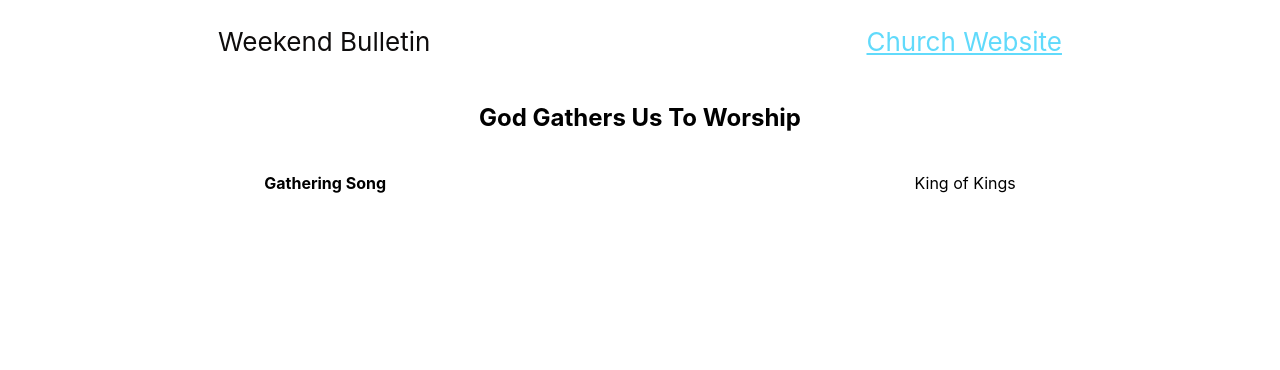
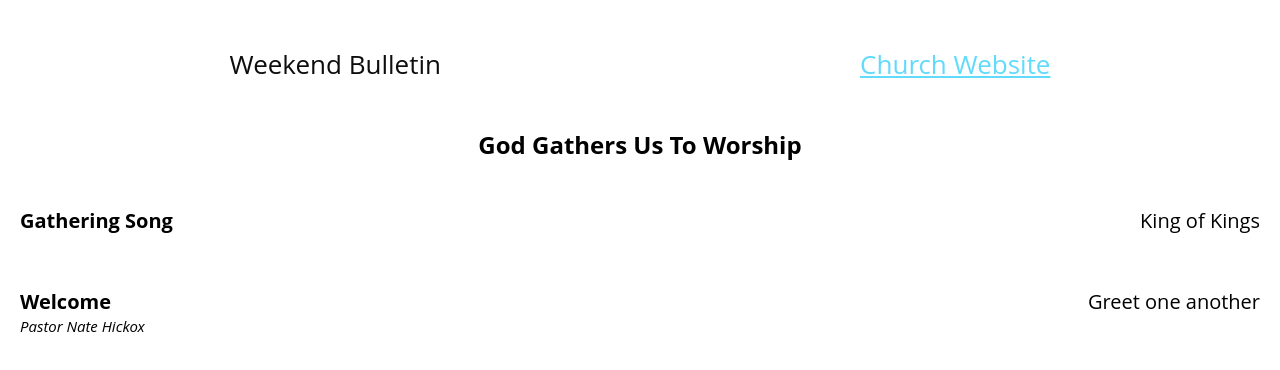
Before and after one commit to zzboncak/faith-covenant-bulletin, a React (Create React App) app: page / in a window 1280 px wide. Both pictures are taken after a click on the element "God Gathers Us To Worship". Shown: the top 370 px of the page. Built offline with nearby package versions, Linux system fonts and the light colour scheme.

Commit message:
added basic layout structure

```diff
--- a/src/App.css
+++ b/src/App.css
@@ -1,5 +1,7 @@
 .App {
   text-align: center;
+  font-family: "Open Sans", Arial, Helvetica, sans-serif;
+  padding: 20px;
 }
 
 .App-header {
--- a/src/components/section/Section.tsx
+++ b/src/components/section/Section.tsx
@@ -20,6 +20,7 @@ export const Section: React.FC<SectionProps> = ({
       key={i}
       title={subsection.title}
       subjects={subsection.subjects}
+      person={subsection.person}
     />
   ));
   return (
--- a/src/components/subject/Subject.css
+++ b/src/components/subject/Subject.css
@@ -1,3 +1,18 @@
 .subject-title {
+  text-align: right;
   grid-column: 2 / span 1;
 }
+
+.subject-content {
+  grid-column: 1 / span 2;
+  text-align: left;
+}
+
+.subject-content,
+.subject-title {
+  font-size: 20px;
+}
+
+.content-line {
+  padding-left: 10px;
+}
--- a/src/components/subject/Subject.tsx
+++ b/src/components/subject/Subject.tsx
@@ -1,13 +1,21 @@
 import React, { useState } from "react";
 import { SubjectProps } from "../../types";
+import "./Subject.css";
 
 export const Subject: React.FC<SubjectProps> = ({
   title,
-  content,
-  isExpandable
+  content
 }) => {
   const [isExpanded, setExpanded] = useState<boolean>(false);
-
+  const contentArray = content
+    ?.split(/\n/)
+    .map((entry) => entry.trim())
+    .map((entry, i) => (
+      <p key={`${title}-content-${i}`} className="content-line">
+        {entry}
+      </p>
+    ));
+  console.log("readableContent", contentArray);
   return (
     <>
       <p
@@ -17,12 +25,7 @@ export const Subject: React.FC<SubjectProps> = ({
         {title}
       </p>
       {content && isExpanded && (
-        <p
-          className="subject-content"
-          style={{ gridColumn: "1 / span 2" }}
-        >
-          {content}
-        </p>
+        <div className="subject-content">{contentArray}</div>
       )}
     </>
   );
--- a/src/components/subsection/Subsection.css
+++ b/src/components/subsection/Subsection.css
@@ -5,5 +5,18 @@
 }
 
 .subsection-title {
+  position: relative;
   grid-column: 1 / span 1;
 }
+
+.subsection-title {
+  font-size: 20px;
+  text-align: left;
+}
+
+.subsection-person {
+  position: absolute;
+  bottom: 5px;
+  font-size: 15px;
+  font-style: italic;
+}
--- a/src/components/subsection/Subsection.tsx
+++ b/src/components/subsection/Subsection.tsx
@@ -14,7 +14,9 @@ export const Subsection: React.FC<SubsectionProps> = ({
     <div className="subsection">
       <div className="subsection-title">
         <h4>{title}</h4>
-        {person && <p>{person}</p>}
+        {!!person && (
+          <span className="subsection-person">{person}</span>
+        )}
       </div>
       {subjects.map((subject, i) => (
         <Subject
--- a/src/testData.ts
+++ b/src/testData.ts
@@ -5,14 +5,33 @@ const subsection1: SubsectionProps = {
   subjects: [
     {
       title: "King of Kings",
-      isExpandable: false,
-      content:
-        "In the darkness we were waiting without hope without light. Till from Heaven You came running there was mercy in Your eyes. To fulfil the law and prophets to a virgin came the Word. From a throne of endless glory to a cradle in the dirt."
+      isExpandable: true,
+      content: `In the darkness we were waiting without hope without light
+      Till from Heaven You came running there was mercy in Your eyes
+      To fulfil the law and prophets to a virgin came the Word
+      From a throne of endless glory to a cradle in the dirt
+
+
+      Praise the Father praise the Son
+      Praise the Spirit three in one
+      God of Glory majesty
+      Praise forever to the King of kings`
+    }
+  ]
+};
+
+const subsection2: SubsectionProps = {
+  title: "Welcome",
+  person: "Pastor Nate Hickox",
+  subjects: [
+    {
+      title: "Greet one another",
+      isExpandable: false
     }
   ]
 };
 
 export const section1: SectionProps = {
   title: "God Gathers Us To Worship",
-  subsections: [subsection1]
+  subsections: [subsection1, subsection2]
 };
```
